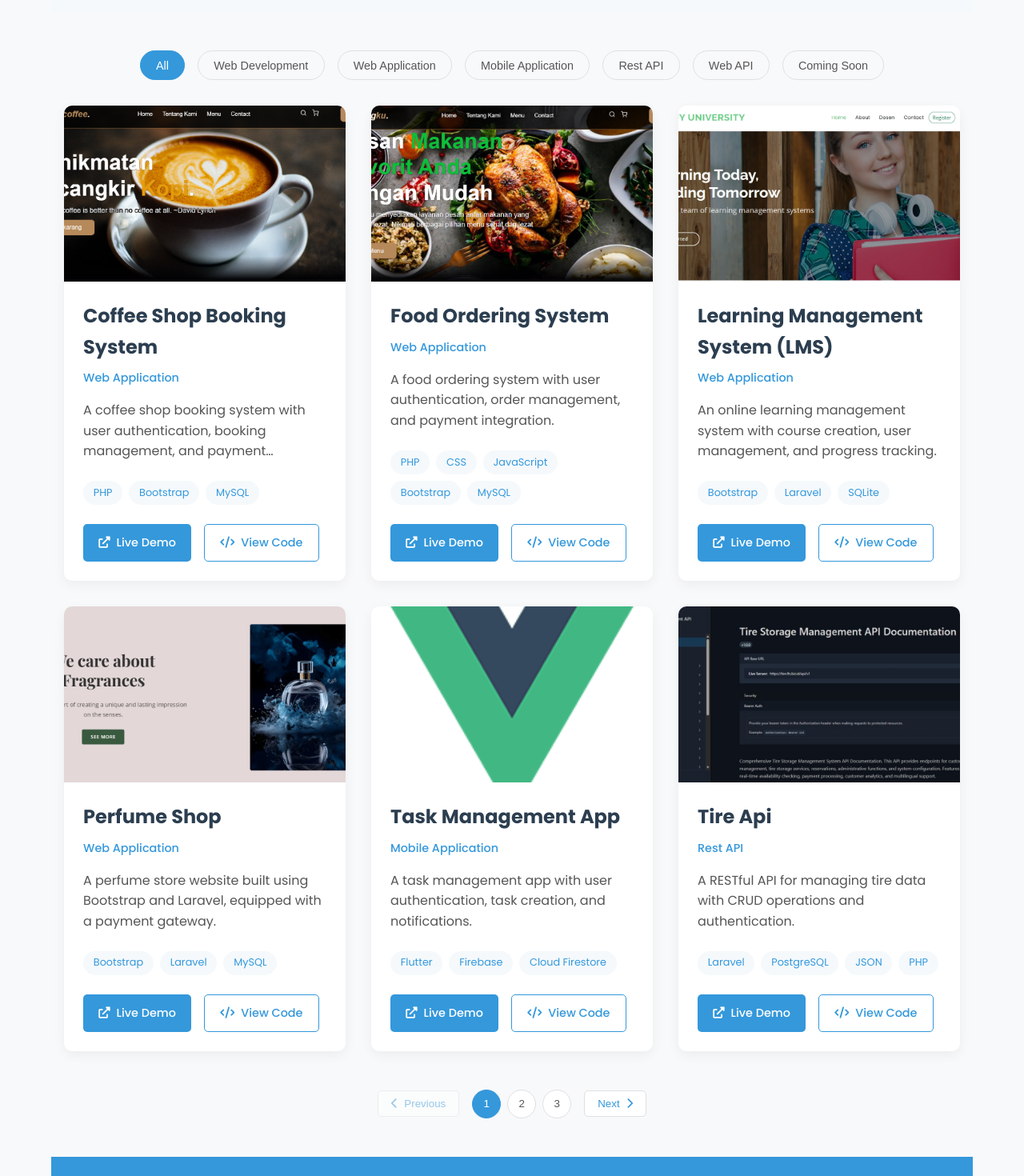
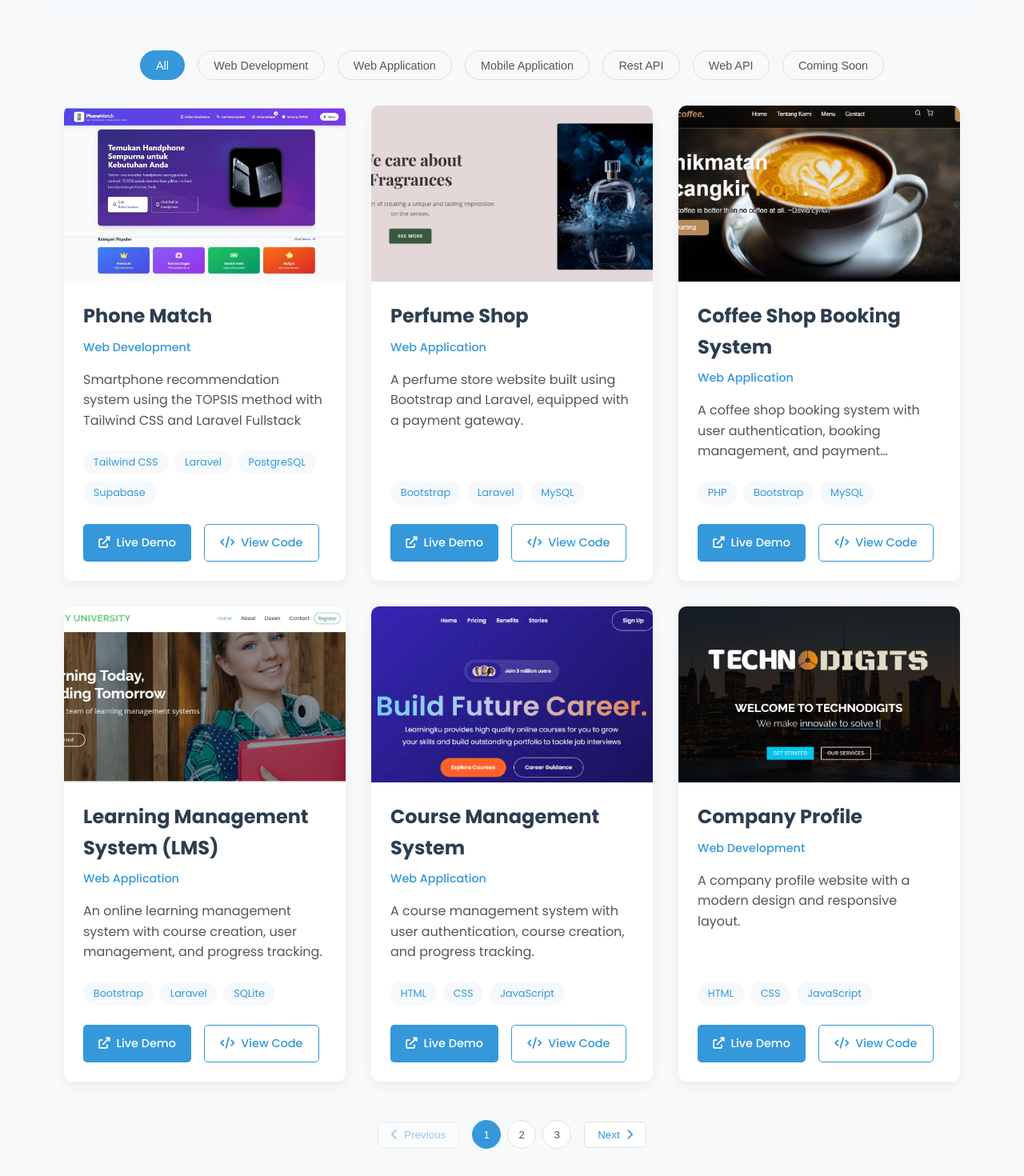
Before and after one commit to Mifta24/my-portfolio, a Vue app: page /projects in a window 1280 px wide. Shown: the part 360-1830 px from the top of the page at 80% size. Built offline with nearby package versions, Linux system fonts and the light colour scheme.

Commit message:
Refactor filteredProjects computed property to improve project filtering logic

```diff
--- a/src/views/ProjectsView.vue
+++ b/src/views/ProjectsView.vue
@@ -306,16 +306,13 @@ export default {
   },
   computed: {
     filteredProjects() {
-      let filtered;
+      // Urutan mengikuti susunan array projects (paling baru di atas)
       if (this.selectedCategory === "all") {
-        filtered = [...this.projects];
-      } else {
-        filtered = this.projects.filter(
-          (project) => project.category === this.selectedCategory
-        );
+        return [...this.projects];
       }
-      // Acak urutan proyek
-      return this.shuffleArray(filtered);
+      return this.projects.filter(
+        (project) => project.category === this.selectedCategory
+      );
     },
     paginatedProjects() {
       const start = (this.currentPage - 1) * this.itemsPerPage;
@@ -330,15 +327,6 @@ export default {
     },
   },
   methods: {
-    shuffleArray(array) {
-      // Fisher-Yates shuffle algorithm
-      const shuffled = [...array];
-      for (let i = shuffled.length - 1; i > 0; i--) {
-        const j = Math.floor(Math.random() * (i + 1));
-        [shuffled[i], shuffled[j]] = [shuffled[j], shuffled[i]];
-      }
-      return shuffled;
-    },
     getImageSrc(image) {
       // URL eksternal dipakai langsung, file lokal di-resolve dari assets
       if (/^https?:\/\//.test(image)) return image;
```
